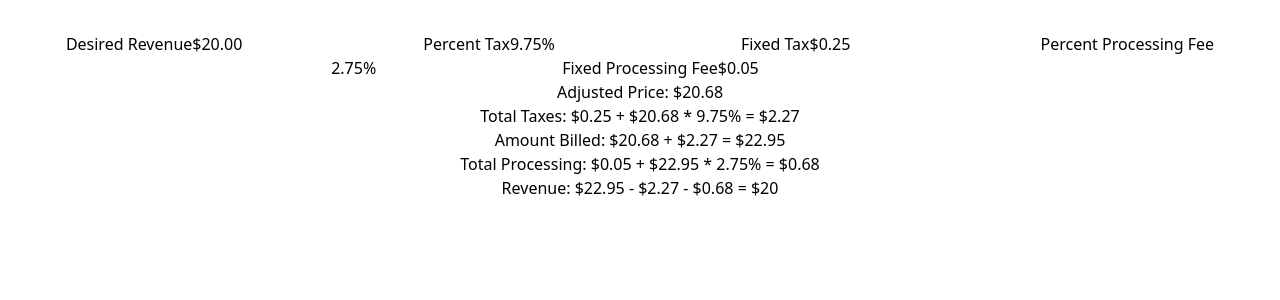
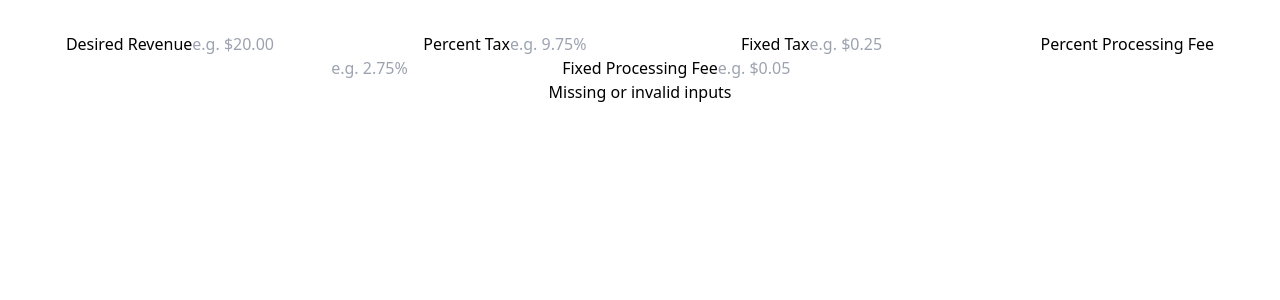
Before and after one commit to lucdar/price-adjustment-calculator, a React (Vite) app: page / in a window 1280 px wide. Shown: the top 300 px of the page. Built offline with nearby package versions, Linux system fonts and the light colour scheme.

Commit message:
use number | null for input state

```diff
--- a/src/App.tsx
+++ b/src/App.tsx
@@ -1,7 +1,7 @@
 import { Dispatch, SetStateAction, useState } from "react";
 import "./App.css";
 import Inputs from "./components/Inputs.tsx";
-import PriceBreakdown from "./components/PriceBreakdown.tsx";
+import PriceBreakdown, { PriceBreakdownProps } from "./components/PriceBreakdown.tsx";
 
 export enum InputType {
   Percent,
@@ -12,17 +12,18 @@ export interface Input {
   id: string;
   label: string;
   inputType: InputType;
-  state: number;
-  setState: Dispatch<SetStateAction<number>>;
+  state: number | null;
+  setState: Dispatch<SetStateAction<number | null>>;
+  placeholder: string;
 }
 
 function App() {
   // The base price of the good being sold (how much the merchant would like to make)
-  const [revenue, setRevenue] = useState(20);
-  const [percentTax, setPercentTax] = useState(9.75);
-  const [fixedTax, setFixedTax] = useState(0.25);
-  const [percentProcessFee, setPercentProcessFee] = useState(2.75);
-  const [fixedProcessFee, setFixedProcessFee] = useState(0.05);
+  const [revenue, setRevenue] = useState<number | null>(null);
+  const [percentTax, setPercentTax] = useState<number | null>(null);
+  const [fixedTax, setFixedTax] = useState<number | null>(null);
+  const [percentProcessFee, setPercentProcessFee] = useState<number | null>(null);
+  const [fixedProcessFee, setFixedProcessFee] = useState<number | null>(null);
 
   const inputArray: Input[] = [
     {
@@ -31,6 +32,7 @@ function App() {
       inputType: InputType.Currency,
       state: revenue,
       setState: setRevenue,
+      placeholder: "e.g. $20.00",
     },
     {
       id: "percentTax",
@@ -38,6 +40,7 @@ function App() {
       inputType: InputType.Percent,
       state: percentTax,
       setState: setPercentTax,
+      placeholder: "e.g. 9.75%",
     },
     {
       id: "fixedTax",
@@ -45,6 +48,7 @@ function App() {
       inputType: InputType.Currency,
       state: fixedTax,
       setState: setFixedTax,
+      placeholder: "e.g. $0.25",
     },
     {
       id: "percentProcessFee",
@@ -52,6 +56,7 @@ function App() {
       inputType: InputType.Percent,
       state: percentProcessFee,
       setState: setPercentProcessFee,
+      placeholder: "e.g. 2.75%",
     },
     {
       id: "fixedProcessFee",
@@ -59,17 +64,26 @@ function App() {
       inputType: InputType.Currency,
       state: fixedProcessFee,
       setState: setFixedProcessFee,
+      placeholder: "e.g. $0.05",
     },
   ];
 
-  const listedPrice =
-    (revenue + fixedProcessFee + (fixedTax * (percentProcessFee / 100))) /
-    (1 - percentProcessFee / 100 - (percentProcessFee / 100) * (percentTax / 100));
 
-  const realTaxes = percentTax / 100 * (listedPrice) + fixedTax;
-  const realProcessing = percentProcessFee / 100 * (listedPrice + realTaxes) + fixedProcessFee;
 
-  const realRevenue = listedPrice - realProcessing;
+  let priceBreakdownProps: PriceBreakdownProps | null = null;
+  if (inputArray.every(({state}) => state !== null)) {
+    const listedPrice =
+      (revenue! + fixedProcessFee! + (fixedTax! * (percentProcessFee! / 100))) /
+      (1 - percentProcessFee! / 100 - (percentProcessFee! / 100) * (percentTax! / 100))
+    if (isFinite(listedPrice) && listedPrice > 0) {
+      priceBreakdownProps = {
+        listedPrice: listedPrice,
+        percentTax: percentTax!,
+        fixedTax: fixedTax!,
+        percentProcessFee: percentProcessFee!,
+        fixedProcessFee: fixedProcessFee!,
+    }};
+  }
 
   return (
     <>
@@ -77,8 +91,8 @@ function App() {
         <Inputs inputArray={inputArray} />
       </div>
       <div className="rounded-2xl bg-gray-100">
-        {listedPrice ?
-          <PriceBreakdown {...{listedPrice, percentTax, fixedTax, percentProcessFee, fixedProcessFee, realRevenue}} /> :
+        {priceBreakdownProps ?
+          <PriceBreakdown {...priceBreakdownProps} /> :
           <p>Missing or invalid inputs</p>}
       </div>
     </>
--- a/src/components/CurrencyInput.tsx
+++ b/src/components/CurrencyInput.tsx
@@ -3,9 +3,7 @@ import { NumberFormatValues, NumericFormat } from "react-number-format";
 
 function CurrencyInput(props: Input) {
   function handleValueChange({ floatValue }: NumberFormatValues) {
-    if (floatValue) {
-      props.setState(floatValue);
-    }
+    props.setState(floatValue !== undefined ? floatValue : null)
   }
 
   return (
@@ -21,6 +19,7 @@ function CurrencyInput(props: Input) {
         id={props.label}
         value={props.state}
         onValueChange={handleValueChange}
+        placeholder={props.placeholder}
       />
     </>
   );
--- a/src/components/PercentInput.tsx
+++ b/src/components/PercentInput.tsx
@@ -3,9 +3,7 @@ import { NumberFormatValues, NumericFormat } from "react-number-format";
 
 function PercentInput(props: Input) {
   function handleValueChange({ floatValue }: NumberFormatValues) {
-    if (floatValue) {
-      props.setState(floatValue);
-    }
+    props.setState(floatValue !== undefined ? floatValue : null)
   }
 
   return (
@@ -19,6 +17,7 @@ function PercentInput(props: Input) {
         id={props.label}
         value={props.state}
         onValueChange={handleValueChange}
+        placeholder={props.placeholder}
       />
     </>
   );
```
